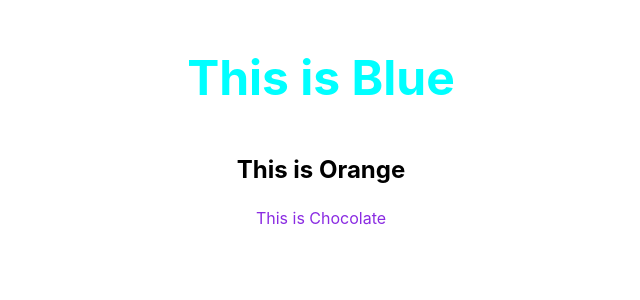
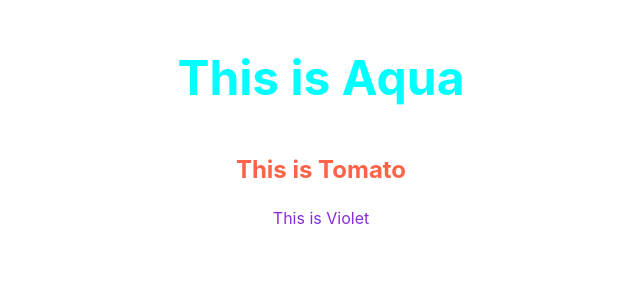
Before and after one commit to Jody-septiawan/reactjs-advance-result, a React (Create React App) app: page / in a window 1280 px wide. Shown: the top 300 px of the page, without its empty margins (319-959 px from the left). Built offline with nearby package versions, Linux system fonts and the light colour scheme.

Commit message:
done apply global css

```diff
--- a/src/App.js
+++ b/src/App.js
@@ -1,10 +1,10 @@
 // import the components here
-import CssModular from "./components/CssModular";
+import GlobalCss from "./components/GlobalCss";
 function App() {
   // code inside div
   return (
     <div>
-      <CssModular />
+      <GlobalCss />
     </div>
   );
 }
--- a/src/components/CssModular.js
+++ /dev/null
@@ -1,12 +0,0 @@
-import styles from "./CssModule.module.css";
-function CssModular() {
-  return (
-    <div className={styles.textCenter}>
-      <p className={styles.textBigAqua}>This is Blue</p>
-      <p className={styles.textMediumTomato}>This is Orange</p>
-      <p className={styles.textColorViolet}>This is Chocolate</p>
-    </div>
-  );
-}
-
-export default CssModular;
--- /dev/null
+++ b/src/components/GlobalCss.js
@@ -0,0 +1,13 @@
+import "../styles/styles.css";
+
+function GlobalCss() {
+  return (
+    <div className="text-center">
+      <p className="text-big-aqua">This is Aqua</p>
+      <p className="text-medium-tomato">This is Tomato</p>
+      <p className="text-color-violet">This is Violet</p>
+    </div>
+  );
+}
+
+export default GlobalCss;
--- a/src/components/CssModule.module.css
+++ b/src/styles/styles.css
@@ -1,17 +1,17 @@
-.textCenter {
+.text-center {
   text-align: center;
 }
-.textBigAqua {
+.text-big-aqua {
   font-size: 48px;
   color: aqua;
   font-weight: bold;
 }
-.textMediumTomato {
+.text-medium-tomato {
   font-size: 24px;
-  color: tomat0;
+  color: tomato;
   font-weight: bold;
 }
 
-.textColorViolet {
+.text-color-violet {
   color: blueviolet;
 }
```
